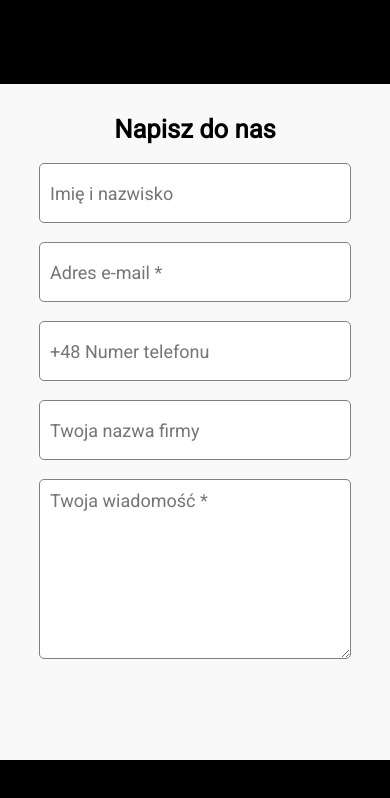
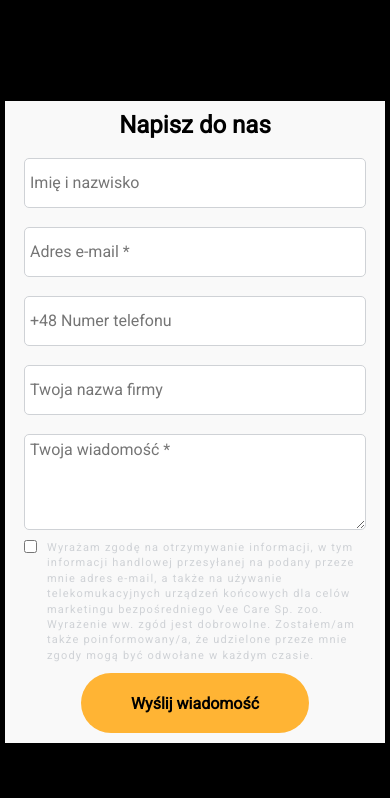
Before and after one commit to Kamil12a/Formularz, a React (Create React App) app in the folder my-app/: page / in a window 390 px wide. Shown: the top 798 px of the page. Built offline with nearby package versions, Linux system fonts and the light colour scheme.

Commit message:
now the form is responsive

```diff
--- a/my-app/src/components/Form/Form.js
+++ b/my-app/src/components/Form/Form.js
@@ -5,6 +5,10 @@ import {
   SInput,
   SLabel,
   TextArea,
+  ScheckBox,
+  SLabelCheckBox,
+  SCheckboxContainer,
+  SButton
 } from "./styles";
 const Form = () => {
   return (
@@ -47,6 +51,20 @@ const Form = () => {
           name="yourMessage"
           placeholder="Twoja wiadomość *"
         ></TextArea>
+        <SCheckboxContainer>
+          <ScheckBox type="checkbox" id="vehicle1" name="vehicle1" value="Bike" />
+
+          <SLabelCheckBox htmlFor="checkboxPermission">
+            {" "}
+            Wyrażam zgodę na otrzymywanie informacji, w tym informacji handlowej
+            przesyłanej na podany przeze mnie adres e-mail, a także na używanie
+            telekomukacyjnych urządzeń końcowych dla celów marketingu
+            bezpośredniego Vee Care Sp. zoo. Wyrażenie ww. zgód jest dobrowolne.
+            Zostałem/am także poinformowany/a, że udzielone przeze mnie zgody
+            mogą być odwołane w każdym czasie.
+          </SLabelCheckBox>
+        </SCheckboxContainer>
+        <SButton>Wyślij wiadomość</SButton>
       </SForm>
     </MainContainer>
   );
--- a/my-app/src/components/Form/styles.js
+++ b/my-app/src/components/Form/styles.js
@@ -2,27 +2,36 @@ import styled, { css } from "styled-components";
 import { device } from "../../styles/variables";
 import { variables } from "../../styles/variables";
 export const MainContainer = styled.div`
+  width: 100vw;
   display: flex;
   align-items: center;
   justify-content: center;
   height: 100vh;
-  background: black;
+  background-color: black;
 `;
 export const SForm = styled.div`
   background: white;
   width: 60vh;
-  height: 80vh;
   display: flex;
   align-items: center;
   flex-direction: column;
   border: 2 px solid black;
   background-color: #f9f9f9;
-  padding-top: 30px;
-  padding-bottom: 30px;
+  border: 5px solid black;
+  padding-top: 20px;
+  padding-bottom: 20px;
+  @media ${device.mobileL} {
+    /* border: none; */
+    padding-top: 10px;
+    padding-bottom: 10px;
+  }
 `;
 export const WelcomeText = styled.h2`
-  font-size: 1.6em;
+  font-size: ${variables.fontBg};
   text-align: center;
+  @media ${device.mobileL} {
+    font-size: ${variables.fontBg} ;
+  }
 `;
 
 export const SLabel = styled.label`
@@ -32,12 +41,20 @@ const baseInputStyles = css`
   width: 80%;
   height: 60px;
   padding: 10px;
-  font-size: ${variables.fontParagraph};
+  margin-bottom: 10px;
+  font-size: ${variables.fontMd};
   background-color: white;
   border: 1px solid ${variables.grayColor};
   color: ${variables.grayColor};
   border-radius: 5px;
   outline: none;
+  @media ${device.laptop} {
+    width: 90%;
+    padding: 5px;
+    height: 50px;
+    font-size: ${variables.fontMdMobile};
+    margin-bottom: 0px;
+  }
 `;
 export const SInput = styled.input`
   ${baseInputStyles}
@@ -47,6 +64,44 @@ export const TextArea = styled.textarea`
   ${baseInputStyles}
   max-width: 80%;
   min-width: 80%;
-  min-height: 10em;
-  max-height: 10em;
+  min-height: 6em;
+  max-height: 6em;
+  margin-bottom: 20px;
+  @media ${device.laptop} {
+    max-width: 90%;
+    min-width: 90%;
+    margin-bottom: 10px;
+  }
 `;
+export const SCheckboxContainer = styled.div`
+  display: flex;
+  align-items: flex-start;
+  width: 80%;
+  margin-bottom: 20px;
+  @media ${device.laptop} {
+    width: 90%;
+    margin-bottom: 10px;
+  }
+`;
+export const SLabelCheckBox = styled.label`
+  padding-left: 10px;
+  font-size: ${variables.fontSm};
+  color: ${variables.grayColor};
+  letter-spacing: 1.2px;
+  line-height: 1.4em;
+`;
+export const ScheckBox = styled.input`
+  border-color: ${variables.grayColor};
+`;
+export const SButton = styled.button`
+  background-color: #ffb434;
+  border: none;
+  border-radius: 60px;
+  width: 60%;
+  height: 70px;
+  font-size: 16px;
+  font-weight: 600;
+  @media ${device.laptop} {
+    height: 60px;
+  }
+`;
--- a/my-app/src/styles/variables.js
+++ b/my-app/src/styles/variables.js
@@ -1,24 +1,26 @@
 const size = {
-    mobileS: '320px',
-    mobileM: '375px',
-    mobileL: '425px',
-    tablet: '768px',
-    laptop: '1024px',
-    laptopL: '1440px',
-    desktop: '2560px'
-  }
-  export const device = {
-    mobileS: `(min-width: ${size.mobileS})`,
-    mobileM: `(min-width: ${size.mobileM})`,
-    mobileL: `(min-width: ${size.mobileL})`,
-    tablet: `(min-width: ${size.tablet})`,
-    laptop: `(min-width: ${size.laptop})`,
-    laptopL: `(min-width: ${size.laptopL})`,
-    desktop: `(min-width: ${size.desktop})`,
-    desktopL: `(min-width: ${size.desktop})`
-  };
+  mobileS: "320px",
+  mobileM: "375px",
+  mobileL: "425px",
+  tablet: "768px",
+  laptop: "1024px",
+  laptopL: "1440px",
+  desktop: "2560px",
+};
+export const device = {
+  mobileS: `(max-width: ${size.mobileS})`,
+  mobileM: `(max-width: ${size.mobileM})`,
+  mobileL: `(max-width: ${size.mobileL})`,
+  tablet: `(max-width: ${size.tablet})`,
+  laptop: `(max-width: ${size.laptop})`,
+  laptopL: `(max-width: ${size.laptopL})`,
+  desktop: `(max-width: ${size.desktop})`,
+  desktopL: `(max-width: ${size.desktop})`,
+};
 export const variables = {
-  grayColor: "#808080",
-  fontParagraph:"18px",
-
-}
+  grayColor: "#cfd2d6",
+  fontMd: "18px",
+  fontMdMobile:"16px",
+  fontBg: "24px",
+  fontSm:"11px"
+};
```
